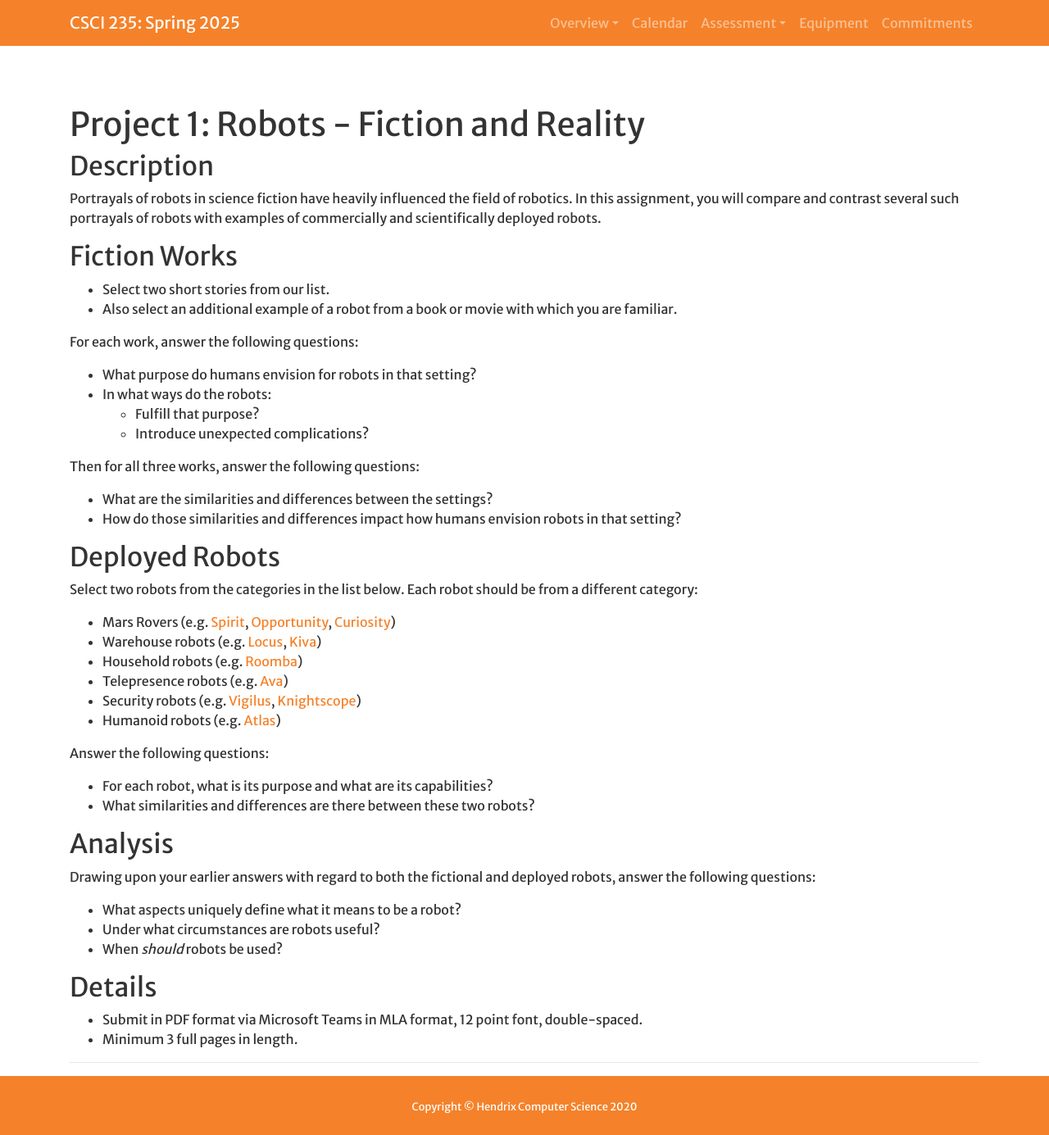
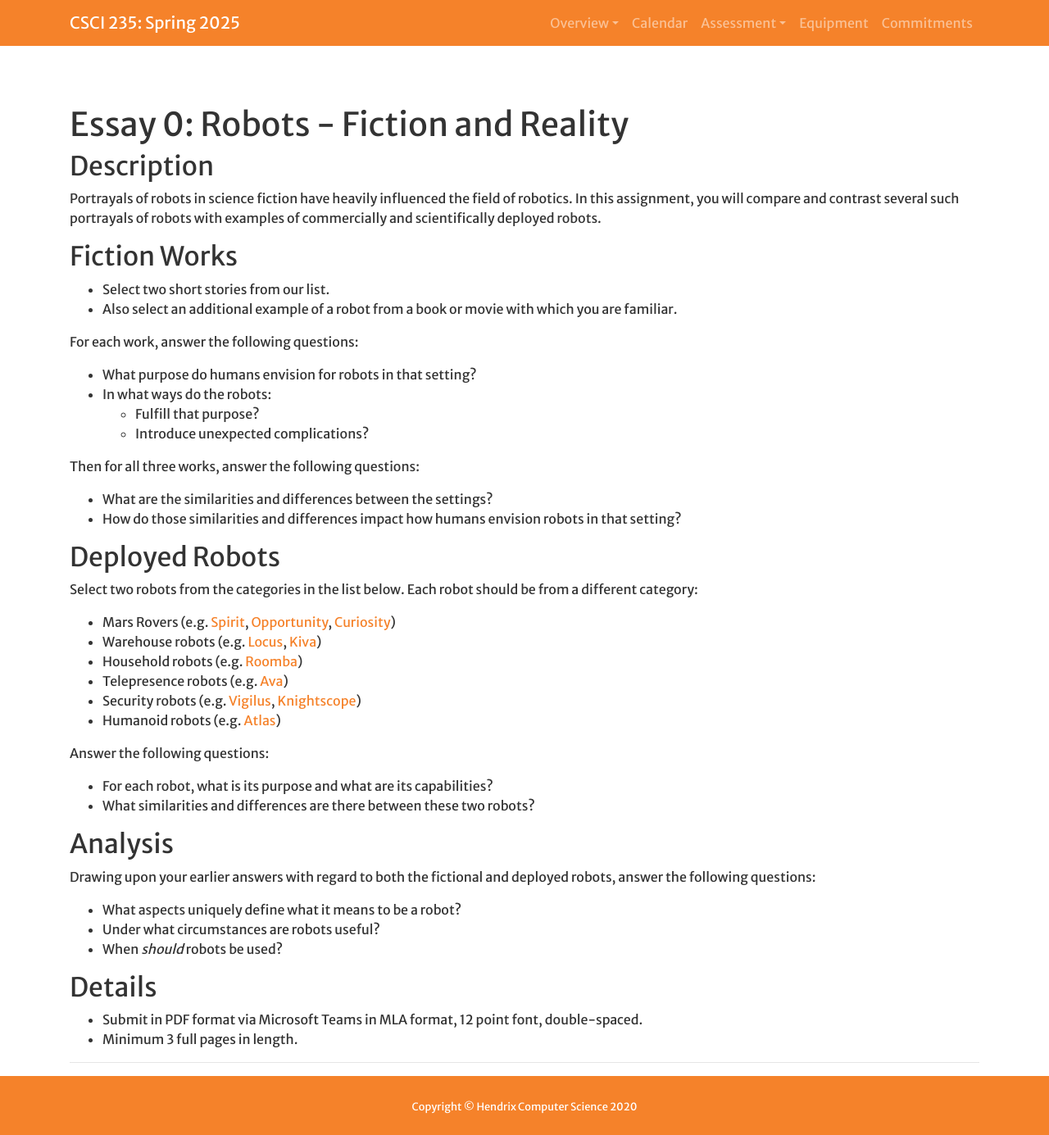
Before and after one commit to Hendrix-CS/csci235, a Jekyll site: the page built from essays/robots_sci_fi.md, in a window 1280 px wide and 1385 px high. Shown: the whole window at 82% size. Built offline with Jekyll 4.4.1, drawn with Linux system fonts in a browser that asks for light colours; a script that is not in the unit is left out; our own code applies the rules of GitHub Pages for plain Markdown files.

Commit message:
Started essay folder

```diff
--- a/projects/robots_sci_fi.md
+++ b/essays/robots_sci_fi.md
@@ -1,7 +1,7 @@
 ---
 layout: work
-type: Project
-num: 1
+type: Essay
+num: 0
 worktitle: Robots - Fiction and Reality
 ---
 
```
